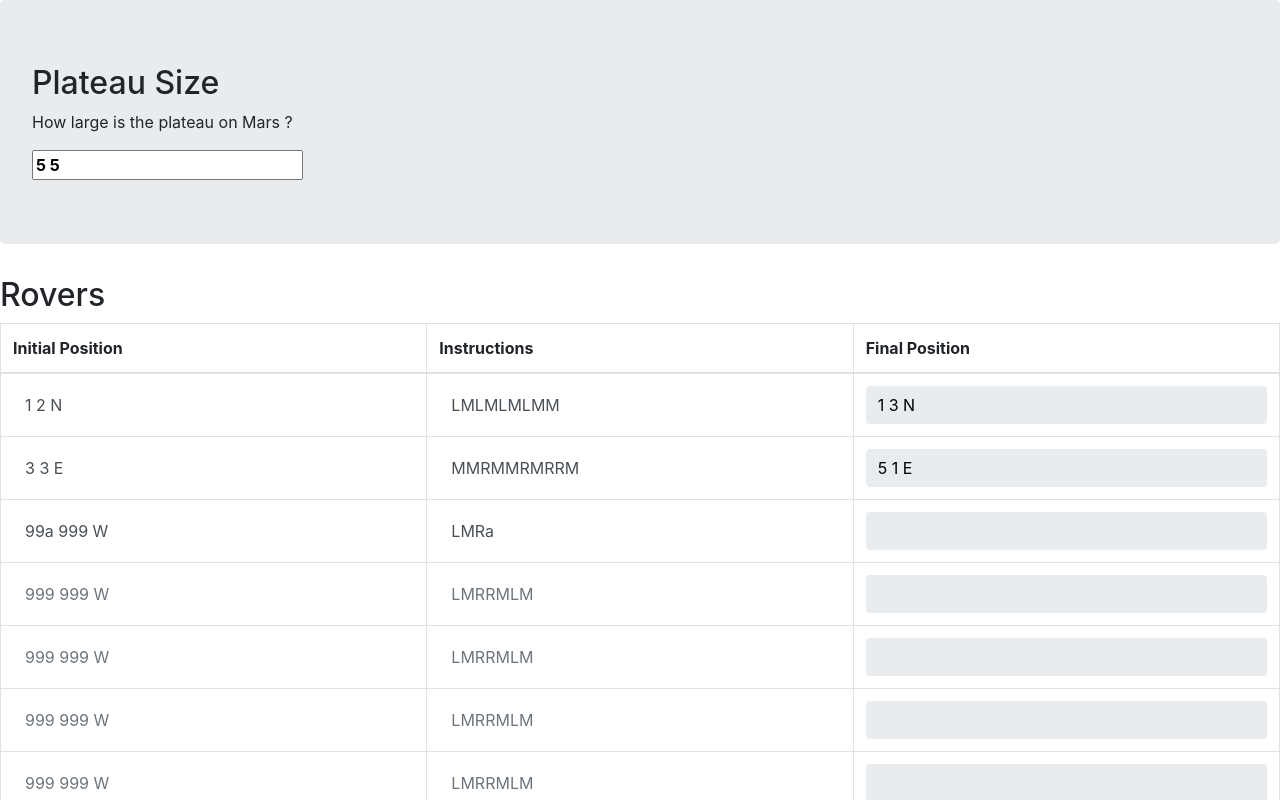
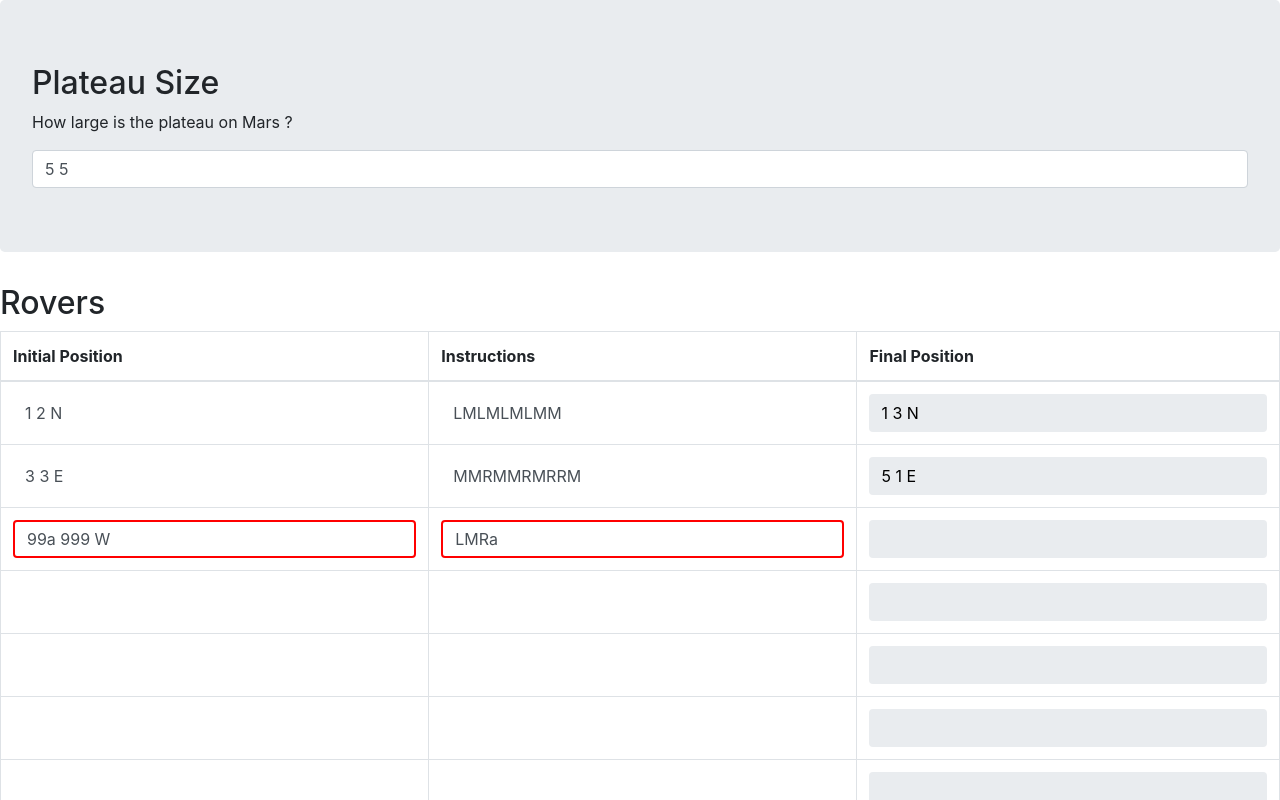
Before and after one commit to swiss-chris/MarsRover2, a React (Create React App) app: page / in a window 1280 px wide. Shown: the top 800 px of the page. Built offline with nearby package versions, Linux system fonts and the light colour scheme.

Commit message:
more styling

```diff
--- a/src/components/Plateau.js
+++ b/src/components/Plateau.js
@@ -1,14 +1,14 @@
 import React from "react";
 
 import { isValidSize } from "../logic/validators";
-import { Jumbotron } from "react-bootstrap";
+import { Jumbotron, FormControl } from "react-bootstrap";
 
 const Plateau = props => {
   return (
     <Jumbotron>
       <h2>Plateau Size</h2>
       <p>How large is the plateau on Mars ?</p>
-      <input
+      <FormControl
         value={props.size}
         onChange={props.handleChange}
         placeholder="999 999"
--- a/src/components/Rover.js
+++ b/src/components/Rover.js
@@ -25,7 +25,7 @@ const Rover = props => {
               ? ""
               : "error"
           }
-          placeholder="999 999 W"
+          placeholder=""
           aria-label="position"
         />
       </td>
@@ -35,7 +35,7 @@ const Rover = props => {
           name="instructions"
           value={props.rover.instructions}
           onChange={props.handleChange}
-          placeholder="LMRRMLM"
+          placeholder=""
           maxLength="1000"
           className={
             !props.rover.instructions ||
--- a/src/styles.css
+++ b/src/styles.css
@@ -4,6 +4,11 @@ input {
 
 table .form-control {
   border-width: 0px;
+}
+
+.error,
+table .error {
+  border: 2px solid red;
 }
 
 input::placeholder {
@@ -13,7 +18,3 @@ input::placeholder {
 input:disabled {
   color: black;
 }
-
-.error {
-  border: 2px solid red;
-}
```
